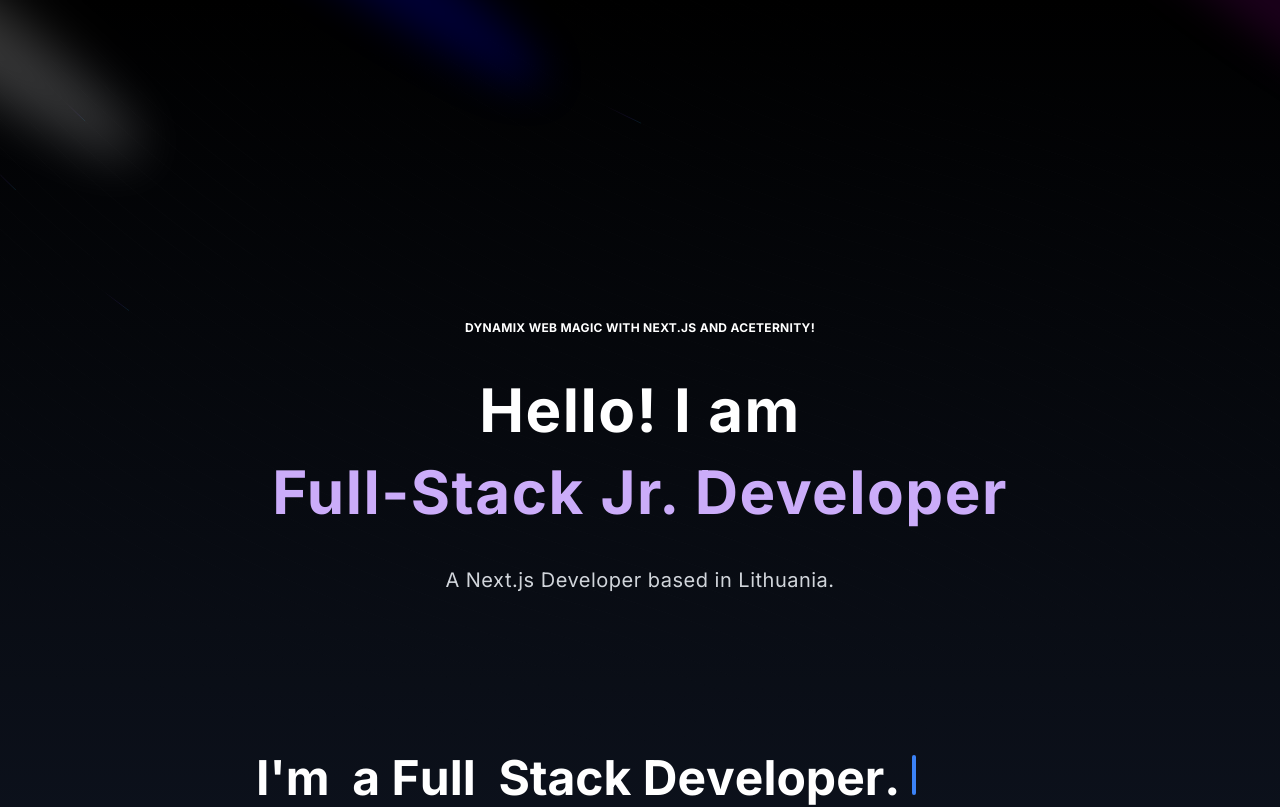
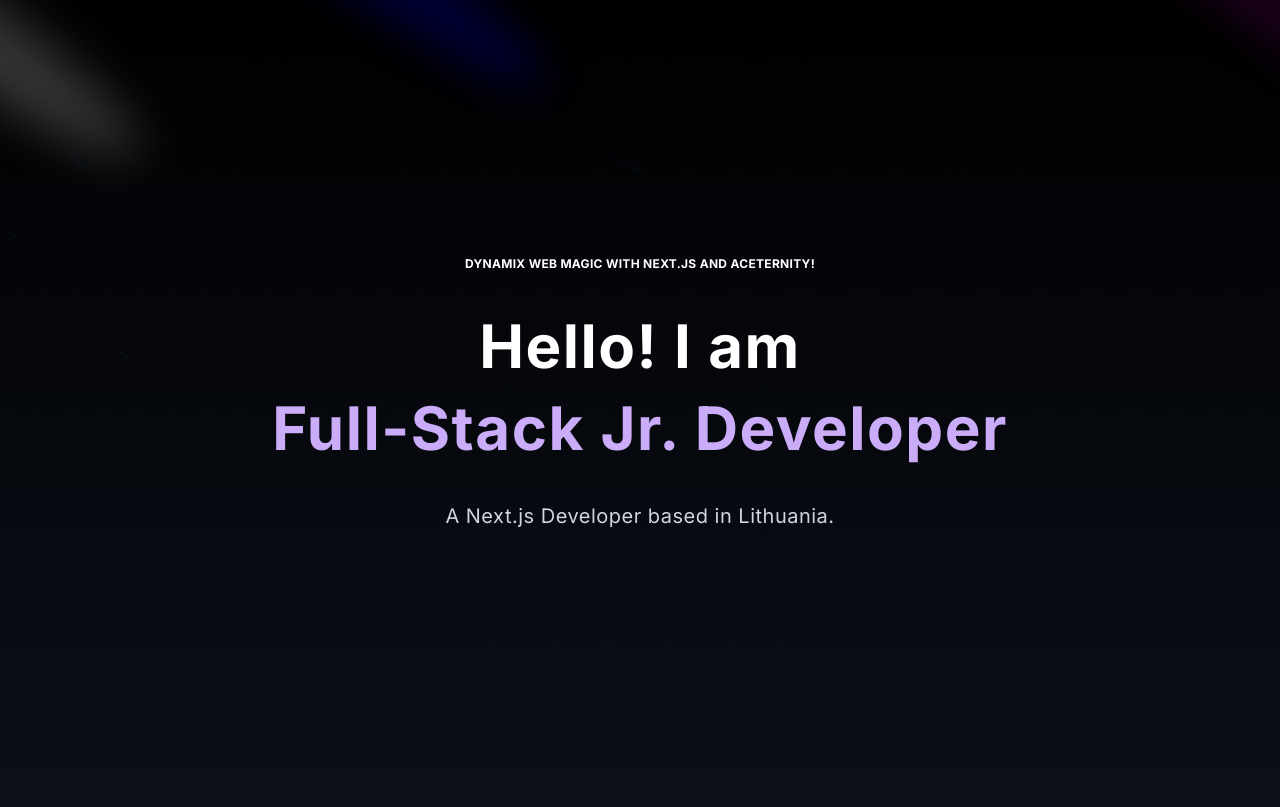
Before and after one commit to Pamkenas/Portfolio, a Next.js app: page / in a window 1280 px wide. Shown: the top 807 px of the page. Built offline with nearby package versions, Linux system fonts and the light colour scheme.

Commit message:
initial commit

```diff
--- a/components/Hero.tsx
+++ b/components/Hero.tsx
@@ -19,7 +19,7 @@ const Hero = () => {
   }, [isInView]);
 
   return (
-    <div className="pb-24 pt-36 relative bg-gradient-to-b from-black to-gray-900">
+    <div className="pb-24 pt-28 relative bg-gradient-to-b from-black to-gray-900">
       <div>
         <Spotlight className="-top-40 -left-10 md:-left-32 md:-top-20 h-[60vh] opacity-40" fill="white" />
         <Spotlight className="-top-10 left-full h-[50vh] w-[40vw] opacity-50" fill="purple" />
@@ -28,7 +28,7 @@ const Hero = () => {
 
       <BackgroundBeams className="absolute inset-0 z-0 opacity-30 will-change-transform" />
 
-      <div className="flex justify-center relative my-40 z-10">
+      <div className="flex justify-center relative my-32 z-10">
         <div className="max-w-[90vw] md:max-w-3xl lg:max-w-[70vw] flex flex-col items-center">
           <TextGenerateEffect
             className="uppercase tracking-[0.3em] text-xs text-center text-blue-200"
@@ -45,7 +45,7 @@ const Hero = () => {
         </div>
       </div>
 
-      <div className="my-40" />
+      <div className="my-80" />
 
       <div className="flex justify-center relative my-40 z-10">
         <div
```
